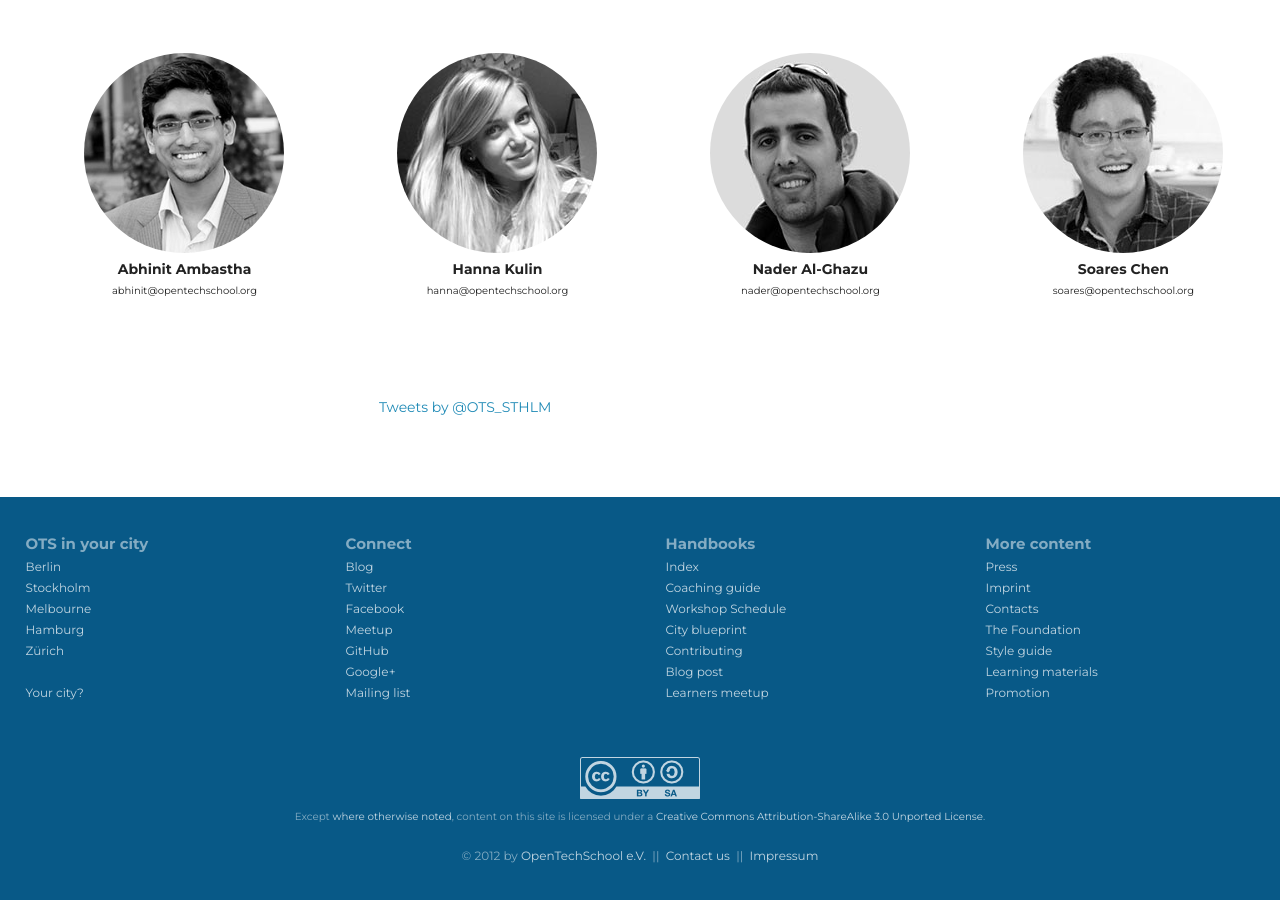
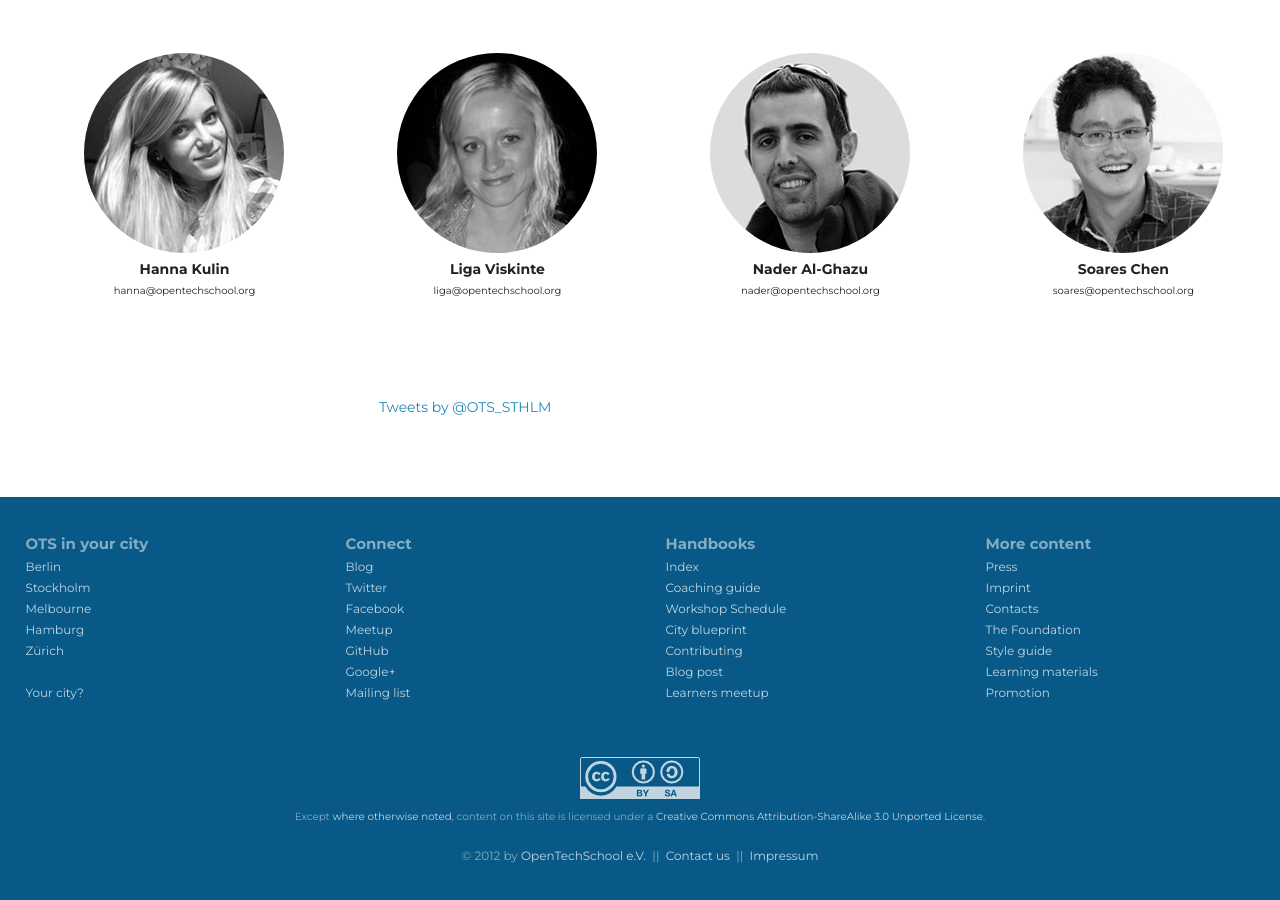
Before and after one commit to OpenTechSchool/www.opentechschool.org, a Jekyll site: the page built from stockholm/index.md, in a window 1280 px wide and 900 px high, scrolled down 1042 px. Built offline with Jekyll 4.4.1, drawn with Linux system fonts in a browser that asks for light colours; nearby versions of some CDN libraries; comment, search, counter and statistics services are not loaded.

Commit message:
add liga; remove abhinit

```diff
--- a/stockholm/index.md
+++ b/stockholm/index.md
@@ -13,17 +13,16 @@
 <ul class="float_list float_list_4 team_list">
 
   <li class="member">
-    <img src="/images/team/abhinit.jpg">
-    <h3>Abhinit Ambastha</h3>
-    <p>abhinit@opentechschool.org</p>
-  </li>
-
-  <li class="member">
     <img src="/images/team/hanna.jpg">
     <h3>Hanna Kulin</h3>
     <p>hanna@opentechschool.org</p>
   </li>
 
+  <li class="member">
+    <img src="/images/team/liga.jpg">
+    <h3>Liga Viskinte</h3>
+    <p>liga@opentechschool.org</p>
+  </li>
 
   <li class="member">
     <img src="/images/team/nader.jpg">
```
Also changed, not shown: images/team/liga.jpg (added).
